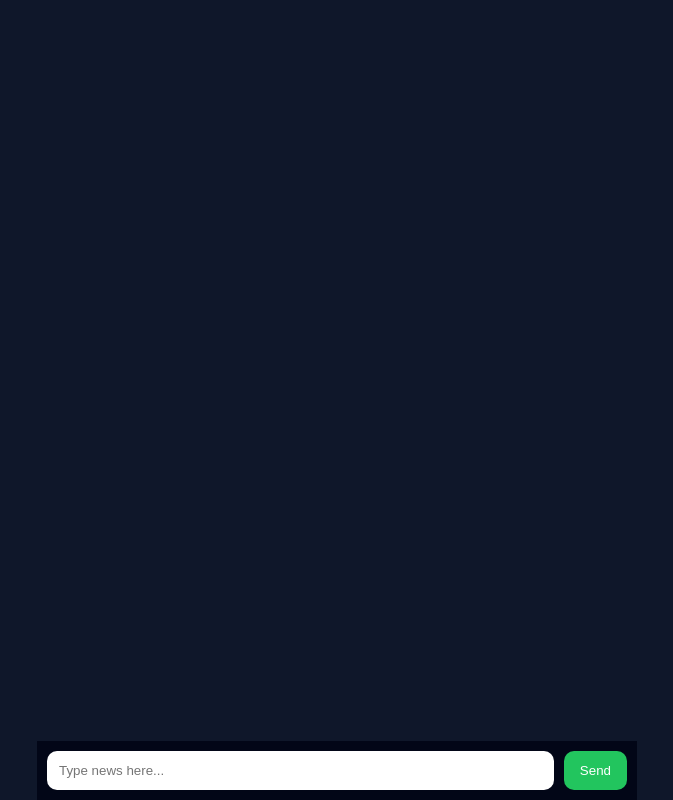
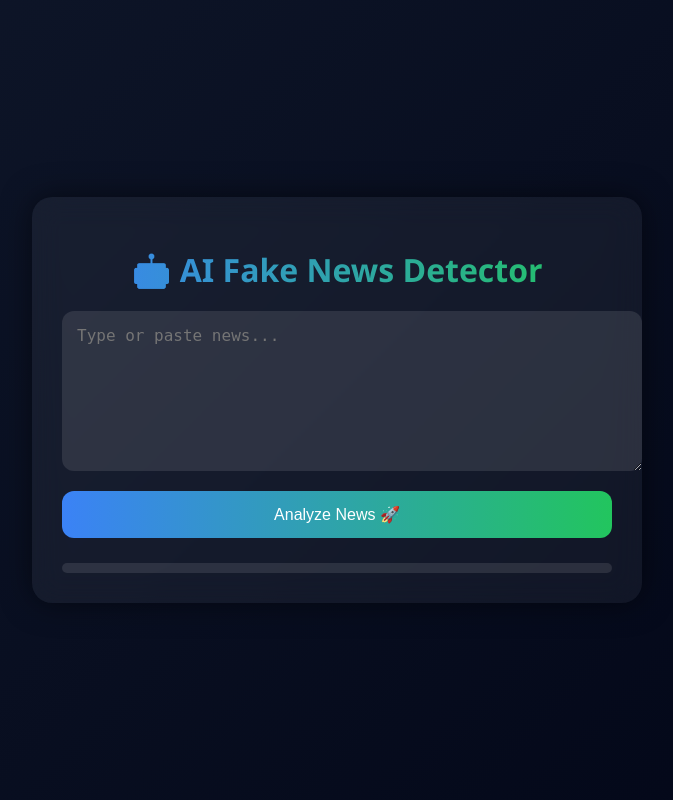
Before and after one commit to prerana-a11y/fake-news-api, a Flask app: page / in a window 1280 px wide. Shown: the whole page, without its empty margins (303-976 px from the left). Run offline with Flask 3, Linux system fonts and the light colour scheme; parts of the project's set-up code (start-up, migrations or seed data) failed here and were passed over.

Commit message:
Update index.html

```diff
--- a/templates/index.html
+++ b/templates/index.html
@@ -8,144 +8,152 @@
 body {
     margin: 0;
     font-family: 'Segoe UI', sans-serif;
-    background: #0f172a;
+    background: linear-gradient(135deg, #0f172a, #020617);
     color: white;
     display: flex;
     justify-content: center;
+    align-items: center;
     height: 100vh;
 }
 
-/* Chat container */
-.chat {
-    width: 100%;
-    max-width: 600px;
-    display: flex;
-    flex-direction: column;
-    height: 100vh;
+/* Glass card */
+.container {
+    width: 90%;
+    max-width: 550px;
+    padding: 30px;
+    border-radius: 20px;
+    background: rgba(255,255,255,0.05);
+    backdrop-filter: blur(15px);
+    box-shadow: 0 0 30px rgba(0,0,0,0.5);
+    text-align: center;
 }
 
-/* Messages area */
-.messages {
-    flex: 1;
-    padding: 20px;
-    overflow-y: auto;
+/* Title glow */
+h1 {
+    margin-bottom: 20px;
+    background: linear-gradient(90deg, #3b82f6, #22c55e);
+    -webkit-background-clip: text;
+    -webkit-text-fill-color: transparent;
 }
 
-/* Message bubbles */
-.msg {
-    margin: 10px 0;
-    padding: 12px 15px;
+/* Textarea */
+textarea {
+    width: 100%;
+    height: 130px;
     border-radius: 12px;
-    max-width: 75%;
+    border: none;
+    padding: 15px;
+    font-size: 16px;
+    outline: none;
+    background: rgba(255,255,255,0.1);
+    color: white;
 }
 
-.user {
-    background: #3b82f6;
-    align-self: flex-end;
+/* Button */
+button {
+    margin-top: 15px;
+    width: 100%;
+    padding: 14px;
+    border: none;
+    border-radius: 12px;
+    background: linear-gradient(90deg, #3b82f6, #22c55e);
+    color: white;
+    font-size: 16px;
+    cursor: pointer;
+    transition: 0.3s;
 }
 
-.bot {
-    background: #1e293b;
-    align-self: flex-start;
+button:hover {
+    transform: scale(1.05);
+    box-shadow: 0 0 20px #3b82f6;
 }
 
-/* Input area */
-.input-area {
-    display: flex;
-    padding: 10px;
-    background: #020617;
+/* Result */
+.result {
+    margin-top: 25px;
+    font-size: 20px;
 }
 
-input {
-    flex: 1;
-    padding: 12px;
-    border-radius: 10px;
-    border: none;
-    outline: none;
+/* Colors */
+.fake { color: #ef4444; }
+.real { color: #22c55e; }
+
+/* Loader */
+.loader {
+    margin-top: 15px;
+    display: none;
 }
 
-button {
-    margin-left: 10px;
-    padding: 12px 16px;
-    border: none;
-    border-radius: 10px;
-    background: #22c55e;
-    color: white;
-    cursor: pointer;
+.loader div {
+    width: 10px;
+    height: 10px;
+    margin: 3px;
+    background: white;
+    border-radius: 50%;
+    display: inline-block;
+    animation: bounce 1.2s infinite;
 }
 
-/* Typing dots */
-.typing {
-    display: inline-block;
+.loader div:nth-child(2) { animation-delay: 0.2s; }
+.loader div:nth-child(3) { animation-delay: 0.4s; }
+
+@keyframes bounce {
+    0%, 80%, 100% { transform: scale(0); }
+    40% { transform: scale(1); }
 }
 
-.typing span {
-    display: inline-block;
-    width: 6px;
-    height: 6px;
-    margin: 2px;
-    background: white;
-    border-radius: 50%;
-    animation: blink 1.4s infinite;
+/* Confidence bar */
+.bar {
+    width: 100%;
+    height: 10px;
+    background: rgba(255,255,255,0.1);
+    border-radius: 10px;
+    margin-top: 10px;
+    overflow: hidden;
 }
 
-.typing span:nth-child(2) { animation-delay: 0.2s; }
-.typing span:nth-child(3) { animation-delay: 0.4s; }
+.fill {
+    height: 100%;
+    width: 0%;
+    transition: 0.5s;
+}
 
-@keyframes blink {
-    0%, 80%, 100% { opacity: 0; }
-    40% { opacity: 1; }
-}
 </style>
 </head>
 
 <body>
 
-<div class="chat">
+<div class="container">
+    <h1>🤖 AI Fake News Detector</h1>
 
-    <div class="messages" id="messages"></div>
+    <textarea id="newsText" placeholder="Type or paste news..."></textarea>
 
-    <div class="input-area">
-        <input id="inputText" placeholder="Type news here...">
-        <button onclick="sendMessage()">Send</button>
+    <button onclick="checkNews()">Analyze News 🚀</button>
+
+    <!-- Loader -->
+    <div class="loader" id="loader">
+        <div></div><div></div><div></div>
     </div>
 
+    <!-- Result -->
+    <div class="result" id="result"></div>
+
+    <!-- Confidence Bar -->
+    <div class="bar">
+        <div class="fill" id="confidenceBar"></div>
+    </div>
 </div>
 
 <script>
-function addMessage(text, className) {
-    const msgDiv = document.createElement("div");
-    msgDiv.className = "msg " + className;
-    msgDiv.innerText = text;
-    document.getElementById("messages").appendChild(msgDiv);
-    msgDiv.scrollIntoView();
-}
+async function checkNews() {
+    const text = document.getElementById("newsText").value;
+    const loader = document.getElementById("loader");
+    const resultDiv = document.getElementById("result");
+    const bar = document.getElementById("confidenceBar");
 
-function showTyping() {
-    const typingDiv = document.createElement("div");
-    typingDiv.className = "msg bot typing";
-    typingDiv.id = "typing";
-
-    typingDiv.innerHTML = "<span></span><span></span><span></span>";
-    document.getElementById("messages").appendChild(typingDiv);
-    typingDiv.scrollIntoView();
-}
-
-function removeTyping() {
-    const t = document.getElementById("typing");
-    if (t) t.remove();
-}
-
-async function sendMessage() {
-    const input = document.getElementById("inputText");
-    const text = input.value.trim();
-
-    if (!text) return;
-
-    addMessage(text, "user");
-    input.value = "";
-
-    showTyping();
+    loader.style.display = "block";
+    resultDiv.innerHTML = "";
+    bar.style.width = "0%";
 
     const response = await fetch("/predict", {
         method: "POST",
@@ -157,34 +165,17 @@ async function sendMessage() {
 
     const data = await response.json();
 
-    removeTyping();
-
-    let reply = "";
+    loader.style.display = "none";
 
     if (data.prediction === "Fake News") {
-        reply = `❌ Fake News\nConfidence: ${data.confidence}%`;
+        resultDiv.innerHTML = `❌ <span class="fake">Fake News</span>`;
+        bar.style.background = "#ef4444";
     } else {
-        reply = `✅ Real News\nConfidence: ${data.confidence}%`;
+        resultDiv.innerHTML = `✅ <span class="real">Real News</span>`;
+        bar.style.background = "#22c55e";
     }
 
-    typeMessage(reply);
-}
-
-/* Typing animation */
-function typeMessage(text) {
-    const msgDiv = document.createElement("div");
-    msgDiv.className = "msg bot";
-    document.getElementById("messages").appendChild(msgDiv);
-
-    let i = 0;
-    function typing() {
-        if (i < text.length) {
-            msgDiv.innerText += text.charAt(i);
-            i++;
-            setTimeout(typing, 20);
-        }
-    }
-    typing();
+    bar.style.width = data.confidence + "%";
 }
 </script>
 
```
